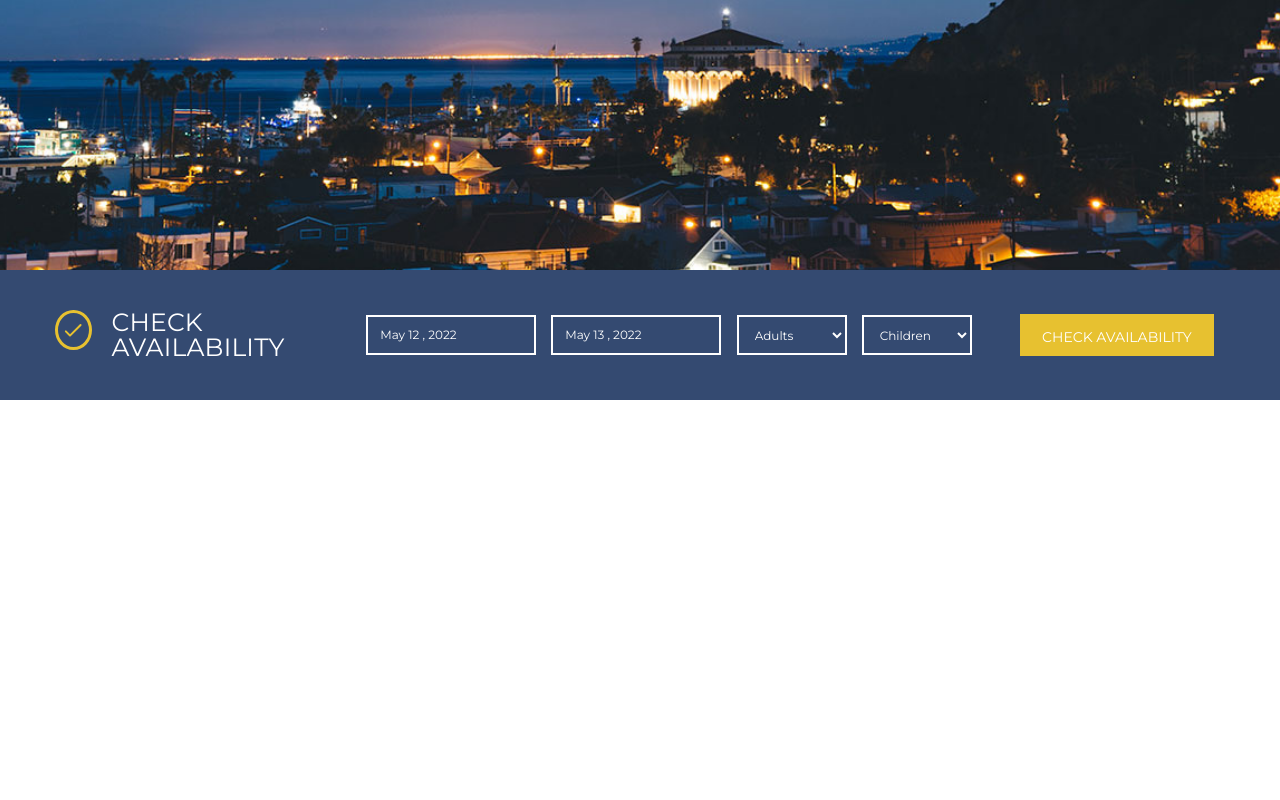
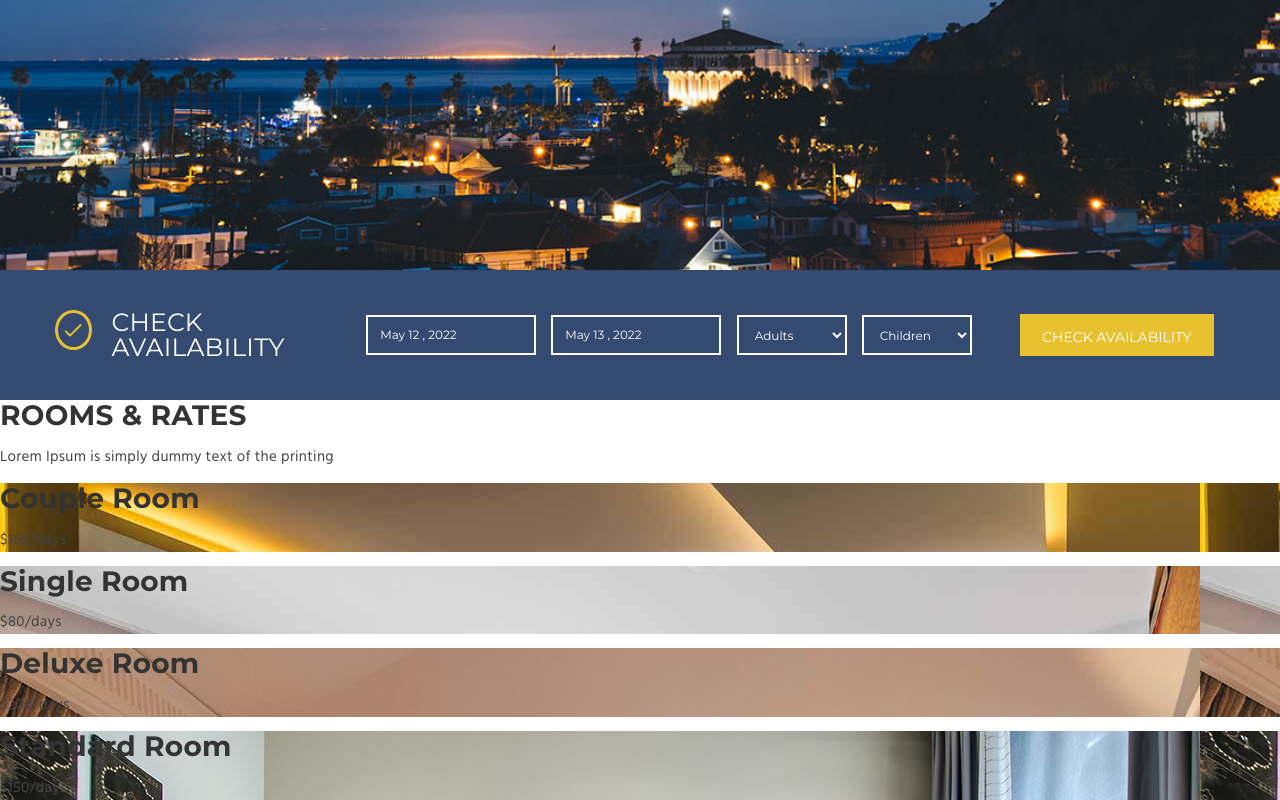
Before and after one commit to SalimiDev/Hotel-ReactJsApp, a React (Create React App) app: page / in a window 1280 px wide. Shown: the part 563-1363 px from the top of the page. Before the commit the page ends 993 px from the top, so only its background shows below. Built offline with nearby package versions, Linux system fonts and the light colour scheme.

Commit message:
feat:Create rooms & rates component and use map method over the rooms data

```diff
--- /dev/null
+++ b/src/components/RoomsAndRates.js
@@ -0,0 +1,28 @@
+import React from 'react';
+import styles from '../styles/layout/RoomsAndRates.module.scss';
+import { roomsData } from '../data/roomsData';
+
+const RoomsAndRates = () => {
+    return (
+        <section className={styles.container}>
+            <div className={styles.textContainer}>
+                <h2>ROOMS & RATES</h2>
+                <p>Lorem Ipsum is simply dummy text of the printing</p>
+            </div>
+            <div className={styles.imagesContainer}>
+                {roomsData.slice(0, 4).map(room => (
+                    <div className={styles.image} style={{ backgroundImage: `url(${room.image})` }}>
+                        <div className={styles.lable}>
+                            <h2>{room.title}</h2>
+                            <p>
+                                <span>${room.price}</span>/days
+                            </p>
+                        </div>
+                    </div>
+                ))}
+            </div>
+        </section>
+    );
+};
+
+export default RoomsAndRates;
--- a/src/data/roomsData.js
+++ b/src/data/roomsData.js
@@ -6,7 +6,7 @@ import room4 from '../assets/images/room-4.jpg';
 import room5 from '../assets/images/room-5.jpg';
 import room6 from '../assets/images/room-6.jpg';
 
-export const roomData = [
+export const roomsData = [
     {
         id: 1,
         title: 'Couple Room',
--- a/src/pages/Home.js
+++ b/src/pages/Home.js
@@ -2,12 +2,13 @@ import React from 'react';
 //Components
 import Slider from '../components/Slider';
 import AvailabilityForm from '../components/AvailabilityForm';
-
+import RoomsAndRates from '../components/RoomsAndRates';
 const Home = () => {
     return (
         <div>
             <Slider />
             <AvailabilityForm />
+            <RoomsAndRates />
         </div>
     );
 };
```
Also changed, not shown: src/styles/layout/RoomsAndRates.module.scss (added).
